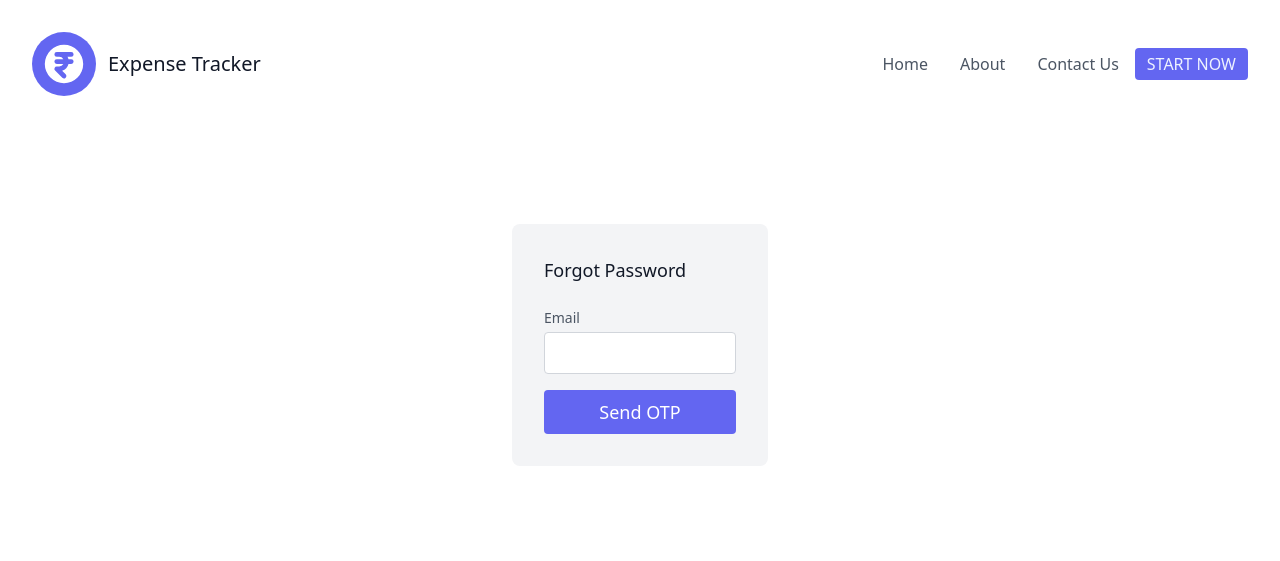
After one commit to Yash-s-Code-Camp/expense-tracker, a PHP site: page /forgot.php in a window 1280 px wide. The commit adds this page. Shown: the top 561 px of the page. Run offline with PHP 8.4, Linux system fonts and the light colour scheme.

Commit message:
forgot password

```diff
--- /dev/null
+++ b/src/forgot.php
@@ -0,0 +1,17 @@
+<?php include "./layouts/top.php"; ?>
+
+<form action="#" method="post">
+<div class=" flex flex-col px-24 lg:px-64  py-24 justify-center items-center space-y-4">
+  <div class="lg:w-2/6  bg-gray-100 rounded-lg p-8 flex flex-col  mt-10 md:mt-0">
+    <h2 class="text-gray-900 text-lg font-medium title-font mb-5">Forgot Password</h2>
+
+      <div class="relative mb-4">
+        <label for="email" class="leading-7 text-sm text-gray-600">Email</label>
+        <input type="email" id="email" name="email" class="w-full bg-white rounded border border-gray-300 focus:border-indigo-500 focus:ring-2 focus:ring-indigo-200 text-base outline-none text-gray-700 py-1 px-3 leading-8 transition-colors duration-200 ease-in-out" required>
+      </div>
+
+      <button type="submit" name="otp" class="text-white bg-indigo-500 border-0 py-2 px-8 focus:outline-none hover:bg-indigo-600 rounded text-lg">Send OTP</button>
+
+  </div>
+</div>
+</form>
--- a/src/layouts/top.php
+++ b/src/layouts/top.php
@@ -7,23 +7,20 @@
   <meta name="viewport" content="width=device-width, initial-scale=1.0">
   <title>Expense Tracker</title>
   <link rel="stylesheet" href="style.css">
-  <script src="./main.js" defer></script>
 </head>
 
 <body>
 
-<header class="text-gray-600 body-font flex ml-10 mr-10">
-
-    <div class="container mx-auto flex flex-wrap p-5 flex-col md:flex-row items-center">
+  <header class="text-gray-600 body-font md:block">
+    <div class="container mx-auto flex flex-wrap p-8 flex-col md:flex-row">
       <a href="./index.php" class="flex title-font font-medium items-center text-gray-900 mb-4 md:mb-0">
         <svg xmlns="http://www.w3.org/2000/svg" class="h-16 w-16 text-white p-2 bg-indigo-500 rounded-full" viewBox="0 0 20 20" fill="currentColor">
           <path fill-rule="evenodd" d="M10 18a8 8 0 100-16 8 8 0 000 16zM7 5a1 1 0 100 2h1a2 2 0 011.732 1H7a1 1 0 100 2h2.732A2 2 0 018 11H7a1 1 0 00-.707 1.707l3 3a1 1 0 001.414-1.414l-1.483-1.484A4.008 4.008 0 0011.874 10H13a1 1 0 100-2h-1.126a3.976 3.976 0 00-.41-1H13a1 1 0 100-2H7z" clip-rule="evenodd" />
         </svg>
+
         <span class="ml-3 text-xl">Expense Tracker</span>
       </a>
-    </div>
-
-    <nav class="w-full flex flex-wrap items-center justify-between space-x-5 ">
+      <nav class="md:ml-auto flex flex-wrap items-center text-base justify-center space-x-5 ">
       <div class="toggle block absolute top-5 right-10 w-30 h-30 md:hidden">
         <button id="hamburger">
           <svg class="h-16 w-16  p-2 text-indigo-500" fill="none" stroke="currentColor" viewBox="0 0 24 24" xmlns="http://www.w3.org/2000/svg">
@@ -36,22 +33,12 @@
           </svg>
         </button>
       </div>
-
-
-    <ul class="md:w-full flex justify-end items-end">
-      <li class="hidden md:block py-0 px-2">
-        <a href="./index.php" class="flex tems-center  py-1 px-2 rounded hover:bg-indigo-500 hover:text-indigo-50">Home</a>
-      </li>
-      <li class="hidden md:block py-0 px-2">
-        <a href="./about.php" class="flex items-center py-1 px-2 rounded hover:bg-indigo-500 hover:text-indigo-50">About</a>
-      </li>
-      <li class="hidden md:block py-0 px-2">
-        <a href="./contact.php" class="flex tems-center  py-1 px-2 rounded hover:bg-indigo-500 hover:text-indigo-50">Contact Us</a>
-      </li>
-      <li class="hidden md:block py-0 px-2">
+        <div class="md:flex">
+          <a href="./index.php" class="flex tems-center  py-1 px-4 rounded hover:bg-indigo-500 hover:text-indigo-50">Home</a>
+          <a href="./about.php" class="flex items-center py-1 px-4 rounded hover:bg-indigo-500 hover:text-indigo-50">About</a>
+          <a href="./contact.php" class="flex tems-center  py-1 px-4 rounded hover:bg-indigo-500 hover:text-indigo-50">Contact Us</a>
           <a href="./login.php" class="inline-flex items-center bg-indigo-500 text-indigo-50 border-0 py-1 px-3 focus:outline-none hover:animate-pulse hover:text-indigo-50 rounded text-base mt-4 md:mt-0 uppercase">Start now</a>
-      </li>
-    </ul>
+        </div>
       </nav>
 
     </div>
--- a/src/main.js
+++ b/src/main.js
@@ -1,7 +1,7 @@
 const hum_icon = document.querySelector('#hamburger')
 const close_icon = document.querySelector('#close')
 
-hum_icon.addEventListener('click', function()
+hum_icon.addEventListener('click', function display()
 {
     close_icon.classList.remove('hidden')
     close_icon.classList.add('block')
@@ -11,7 +11,7 @@ hum_icon.addEventListener('click', function()
 
     console.log('hamburger click')
 })
-close_icon.addEventListener('click', function()
+close_icon.addEventListener('click', function display()
 {
     close_icon.classList.remove('block')
     close_icon.classList.add('hidden')
--- a/src/style.css
+++ b/src/style.css
@@ -593,6 +593,18 @@ video {
 .relative {
 	position: relative;
 }
+.absolute {
+	position: absolute;
+}
+.top-8 {
+	top: 2rem;
+}
+.right-10 {
+	right: 2.5rem;
+}
+.top-5 {
+	top: 1.25rem;
+}
 .mx-auto {
 	margin-left: auto;
 	margin-right: auto;
@@ -617,6 +629,9 @@ video {
 }
 .flex {
 	display: flex;
+}
+.block {
+	display: block;
 }
 .inline-flex {
 	display: inline-flex;
@@ -657,6 +672,9 @@ video {
 .justify-center {
 	justify-content: center;
 }
+.justify-between {
+	justify-content: space-between;
+}
 .space-y-4 > :not([hidden]) ~ :not([hidden]) {
 	--tw-space-y-reverse: 0;
 	margin-top: calc(1rem * calc(1 - var(--tw-space-y-reverse)));
@@ -672,14 +690,14 @@ video {
 	margin-right: calc(1.25rem * var(--tw-space-x-reverse));
 	margin-left: calc(1.25rem * calc(1 - var(--tw-space-x-reverse)));
 }
-.rounded-full {
-	border-radius: 9999px;
+.rounded-lg {
+	border-radius: 0.5rem;
 }
 .rounded {
 	border-radius: 0.25rem;
 }
-.rounded-lg {
-	border-radius: 0.5rem;
+.rounded-full {
+	border-radius: 9999px;
 }
 .border {
 	border-width: 1px;
@@ -691,10 +709,6 @@ video {
 	--tw-border-opacity: 1;
 	border-color: rgba(209, 213, 219, var(--tw-border-opacity));
 }
-.bg-indigo-500 {
-	--tw-bg-opacity: 1;
-	background-color: rgba(99, 102, 241, var(--tw-bg-opacity));
-}
 .bg-gray-100 {
 	--tw-bg-opacity: 1;
 	background-color: rgba(243, 244, 246, var(--tw-bg-opacity));
@@ -702,6 +716,10 @@ video {
 .bg-white {
 	--tw-bg-opacity: 1;
 	background-color: rgba(255, 255, 255, var(--tw-bg-opacity));
+}
+.bg-indigo-500 {
+	--tw-bg-opacity: 1;
+	background-color: rgba(99, 102, 241, var(--tw-bg-opacity));
 }
 .object-cover {
 	-o-object-fit: cover;
@@ -714,19 +732,36 @@ video {
 .p-8 {
 	padding: 2rem;
 }
-.p-5 {
-	padding: 1.25rem;
-}
 .p-2 {
 	padding: 0.5rem;
+}
+.px-24 {
+	padding-left: 6rem;
+	padding-right: 6rem;
+}
+.py-24 {
+	padding-top: 6rem;
+	padding-bottom: 6rem;
+}
+.py-1 {
+	padding-top: 0.25rem;
+	padding-bottom: 0.25rem;
+}
+.px-3 {
+	padding-left: 0.75rem;
+	padding-right: 0.75rem;
+}
+.py-2 {
+	padding-top: 0.5rem;
+	padding-bottom: 0.5rem;
+}
+.px-8 {
+	padding-left: 2rem;
+	padding-right: 2rem;
 }
 .px-5 {
 	padding-left: 1.25rem;
 	padding-right: 1.25rem;
-}
-.py-24 {
-	padding-top: 6rem;
-	padding-bottom: 6rem;
 }
 .px-6 {
 	padding-left: 1.5rem;
@@ -736,36 +771,16 @@ video {
 	padding-top: 3rem;
 	padding-bottom: 3rem;
 }
-.py-2 {
-	padding-top: 0.5rem;
-	padding-bottom: 0.5rem;
-}
-.px-24 {
-	padding-left: 6rem;
-	padding-right: 6rem;
-}
-.py-1 {
-	padding-top: 0.25rem;
-	padding-bottom: 0.25rem;
-}
-.px-3 {
-	padding-left: 0.75rem;
-	padding-right: 0.75rem;
-}
-.px-8 {
-	padding-left: 2rem;
-	padding-right: 2rem;
-}
 .px-2 {
 	padding-left: 0.5rem;
 	padding-right: 0.5rem;
 }
+.px-4 {
+	padding-left: 1rem;
+	padding-right: 1rem;
+}
 .text-center {
 	text-align: center;
-}
-.text-3xl {
-	font-size: 1.875rem;
-	line-height: 2.25rem;
 }
 .text-lg {
 	font-size: 1.125rem;
@@ -779,6 +794,10 @@ video {
 	font-size: 1rem;
 	line-height: 1.5rem;
 }
+.text-3xl {
+	font-size: 1.875rem;
+	line-height: 2.25rem;
+}
 .text-xs {
 	font-size: 0.75rem;
 	line-height: 1rem;
@@ -787,20 +806,17 @@ video {
 	font-size: 1.25rem;
 	line-height: 1.75rem;
 }
+.font-medium {
+	font-weight: 500;
+}
 .font-bold {
 	font-weight: 700;
 }
 .font-semibold {
 	font-weight: 600;
 }
-.font-medium {
-	font-weight: 500;
-}
 .uppercase {
 	text-transform: uppercase;
-}
-.leading-relaxed {
-	line-height: 1.625;
 }
 .leading-7 {
 	line-height: 1.75rem;
@@ -808,16 +824,11 @@ video {
 .leading-8 {
 	line-height: 2rem;
 }
+.leading-relaxed {
+	line-height: 1.625;
+}
 .tracking-wide {
 	letter-spacing: 0.025em;
-}
-.text-gray-800 {
-	--tw-text-opacity: 1;
-	color: rgba(31, 41, 55, var(--tw-text-opacity));
-}
-.text-indigo-50 {
-	--tw-text-opacity: 1;
-	color: rgba(238, 242, 255, var(--tw-text-opacity));
 }
 .text-gray-900 {
 	--tw-text-opacity: 1;
@@ -834,6 +845,14 @@ video {
 .text-white {
 	--tw-text-opacity: 1;
 	color: rgba(255, 255, 255, var(--tw-text-opacity));
+}
+.text-gray-800 {
+	--tw-text-opacity: 1;
+	color: rgba(31, 41, 55, var(--tw-text-opacity));
+}
+.text-indigo-50 {
+	--tw-text-opacity: 1;
+	color: rgba(238, 242, 255, var(--tw-text-opacity));
 }
 .text-gray-500 {
 	--tw-text-opacity: 1;
@@ -898,12 +917,6 @@ video {
 	--tw-ring-opacity: 1;
 	--tw-ring-color: rgba(199, 210, 254, var(--tw-ring-opacity));
 }
-@media (min-width: 640px) {
-
-	.sm\:hidden {
-		display: none;
-	}
-}
 @media (min-width: 768px) {
 
 	.md\:mt-0 {
@@ -922,6 +935,10 @@ video {
 		display: block;
 	}
 
+	.md\:flex {
+		display: flex;
+	}
+
 	.md\:hidden {
 		display: none;
 	}
@@ -932,10 +949,6 @@ video {
 }
 @media (min-width: 1024px) {
 
-	.lg\:hidden {
-		display: none;
-	}
-
 	.lg\:w-2\/6 {
 		width: 33.333333%;
 	}
```
Lines whose indentation alone changed are shown as unchanged.
